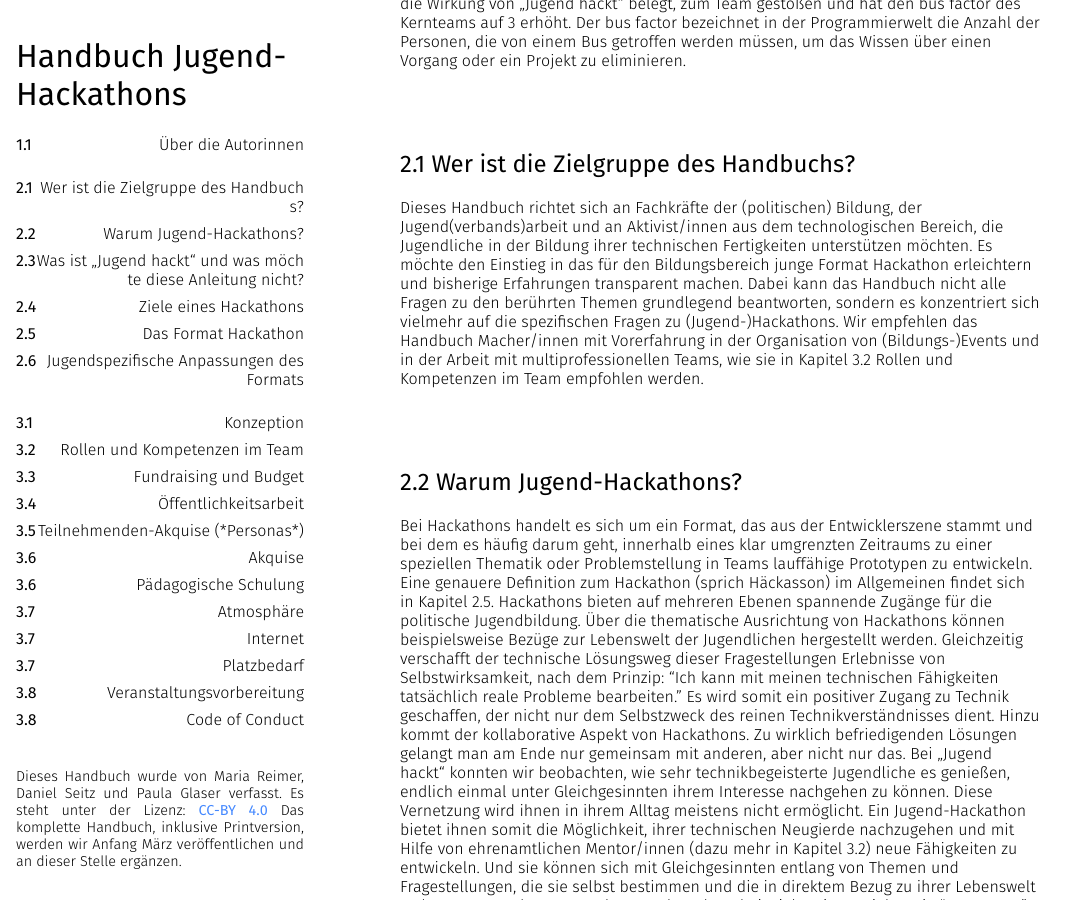
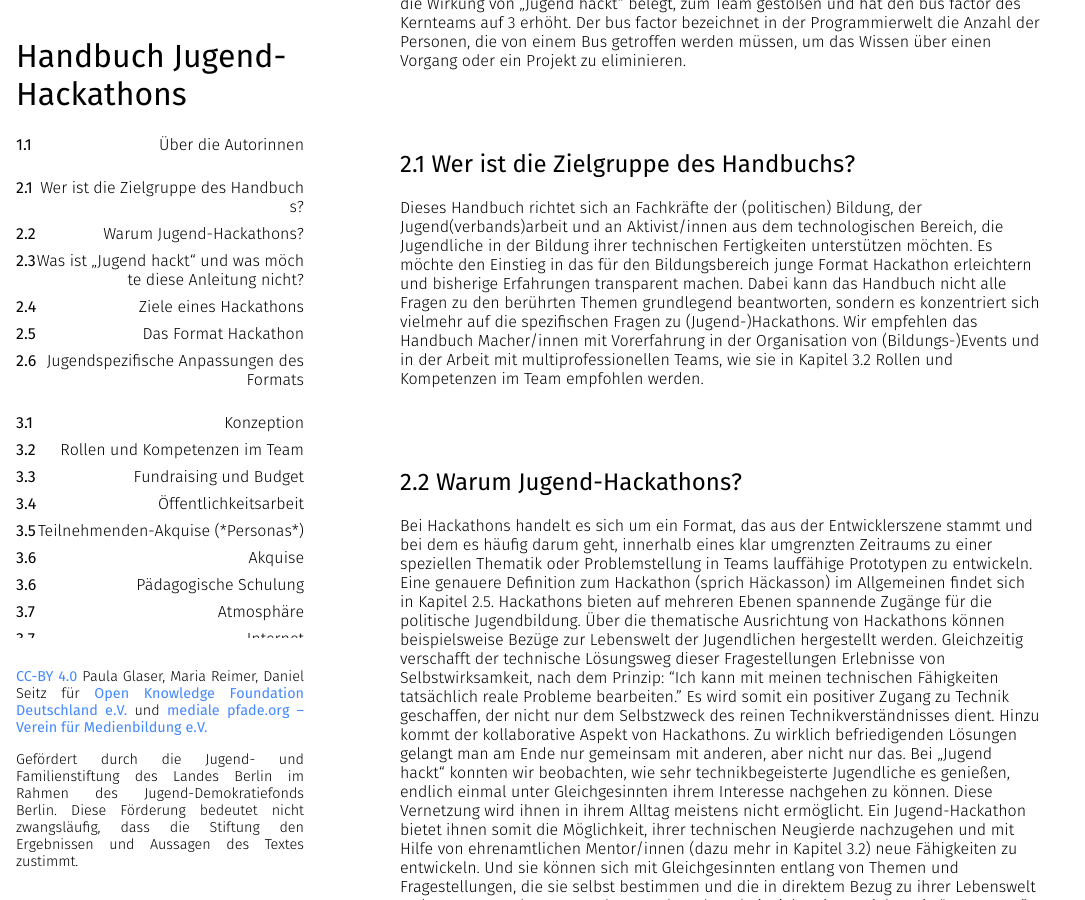
Before and after one commit to Jugendhackt/Handbuch-Jugend-Hackathons, a Jekyll site: the page built from index.md, in a window 1280 px wide and 900 px high, scrolled down 378 px. Shown: the whole window, without its empty margins (0-1085 px from the left). Built offline with Jekyll 4.4.1, drawn with Linux system fonts in a browser that asks for light colours.

Commit message:
edited index.md and table in 'platzbedarf'

```diff
--- a/index.md
+++ b/index.md
@@ -3,5 +3,6 @@ layout: complete
 title:	Handbuch Jugend-Hackathons
 ---
 
-Dieses Handbuch wurde von Maria Reimer, Daniel Seitz und Paula Glaser verfasst. Es steht unter der Lizenz: [CC-BY 4.0](https://creativecommons.org/licenses/by/4.0/)
-Das komplette Handbuch, inklusive Printversion, werden wir Anfang März veröffentlichen und an dieser Stelle ergänzen.
+[CC-BY 4.0](https://creativecommons.org/licenses/by/4.0/) Paula Glaser, Maria Reimer, Daniel Seitz für [Open Knowledge Foundation Deutschland e.V.](http://www.okfn.de) und [mediale pfade.org – Verein für Medienbildung e.V.](http://www.mediale-pfade.org)
+
+Gefördert durch die Jugend- und Familienstiftung des Landes Berlin im Rahmen des Jugend-Demokratiefonds Berlin. Diese Förderung bedeutet nicht zwangsläufig, dass die Stiftung den Ergebnissen und Aussagen des Textes zustimmt.
```
Also changed, not shown: _chapters/03_Phasen/suche_veranstaltungsort_platzbedarf.md (+1 -1 lines).
